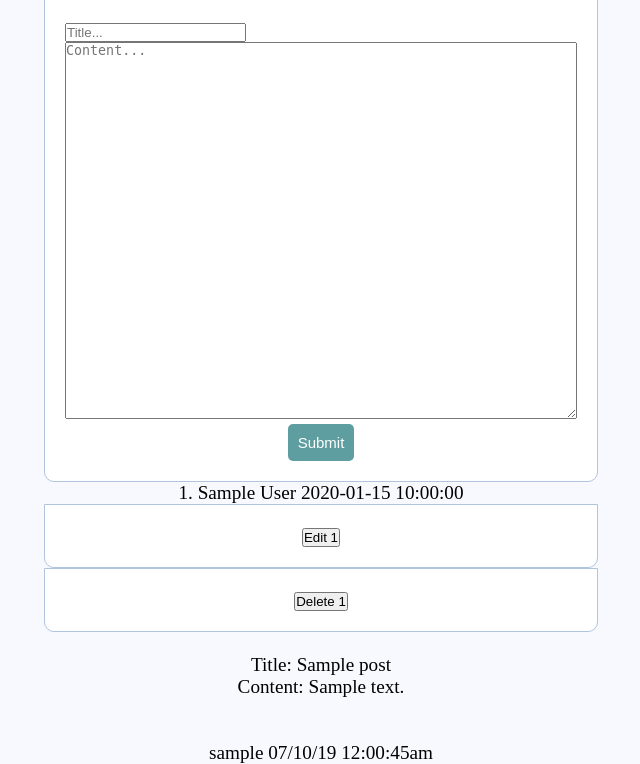
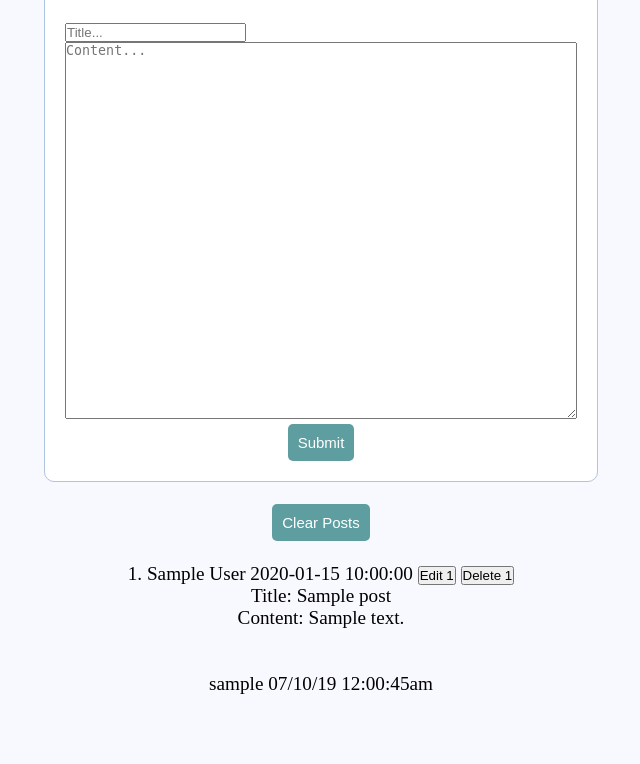
Before and after one commit to quadratini/PHP-posting, a PHP site: page /registration/index.php in a window 1280 px wide. Shown: the part 324-1088 px from the top of the page, without its empty margins (319-959 px from the left). After the commit the page ends 1018 px from the top, so only its background shows below. Run offline with PHP 8.4, Linux system fonts and the light colour scheme; the visitor is signed in with stand-in values (Sample User, id 1); tables that the repository leaves empty or names only in its code hold one stand-in row (values such as "Sample post").

Commit message:
Added clear posts button

```diff
--- a/registration/index.php
+++ b/registration/index.php
@@ -53,6 +53,10 @@ if (isset($_GET['logout'])) {
         <textarea type="submit" rows="25" name="postContent" placeholder="Content..."></textarea>
         <input type="submit" name="button" class="btn" value="Submit" />
     </form>
+
+    <form id="special" action="clear.php" method="post">
+        <br><input type="submit" name="button" class="btn" value="Clear Posts" /><br><br>
+    </form>
 <?php
 // Gets all table values.
 $sql = "SELECT * FROM posts";
@@ -81,12 +85,11 @@ while($row = mysqli_fetch_assoc($result)) {
         <form id='special' action='edit.php?id={$row['post_id']}' method='post'>
             <input type='submit' name='edit{$row['post_id']}' value='Edit {$row['post_id']}' />
         </form>
-        <form id='special' method='post'>
+        <form id='special' action='delete.php?id={$row['post_id']}' method='post'>
             <input type='submit' name='delete{$row['post_id']}' value='Delete {$row['post_id']}' />
         </form>
         <br> Title: {$row['title']}<br> Content: {$row['content']}<br><br>";
 }
-
 // Posts posts table contents.
 echo $postContent;
 echo "<br>" . $_SESSION['username'] . " " ;
--- a/registration/style.css
+++ b/registration/style.css
@@ -32,7 +32,7 @@ form, .content {
     background: white;
     border-radius: 0px 0px 10px 10px;
 }
-div#special {
+form#special {
     all: inherit;
 }
 .input-group {
```
Also changed, not shown: registration/clear.php (added, +8 -0 lines), registration/delete.php (added, +8 -0 lines), 1 other file.
